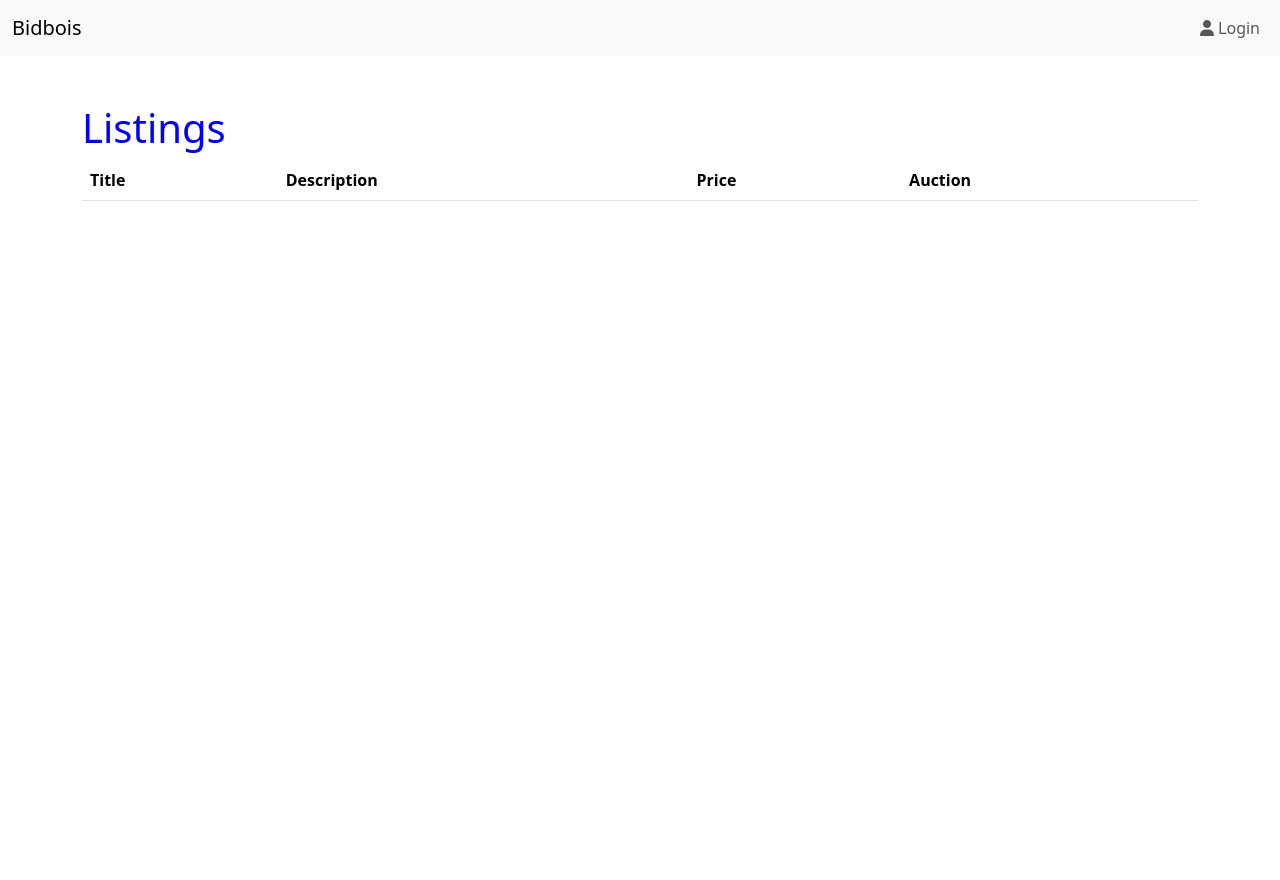
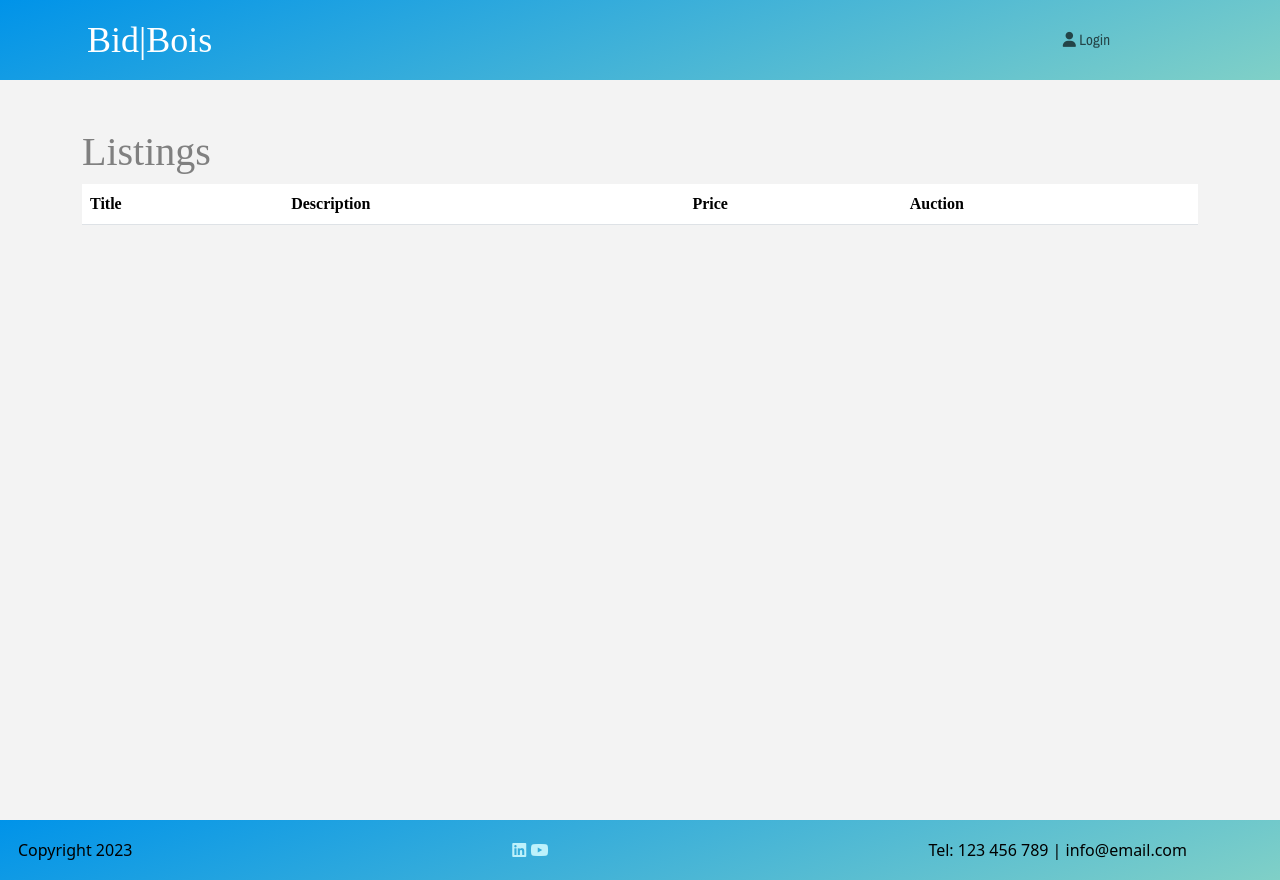
Before and after one commit to Cookkie92/Semester-Project-2, a plain HTML site: page index.html in a window 1280 px wide. Before the commit the page ends 800 px from the top, so only its background shows below. Drawn offline with nearby package versions, Linux system fonts and the light colour scheme; no server answers; a web font is replaced by a local one.

Commit message:
update css

```diff
--- a/index.html
+++ b/index.html
@@ -17,13 +17,20 @@
       src="https://kit.fontawesome.com/1c22db1230.js"
       crossorigin="anonymous"
     ></script>
+    <link rel="preconnect" href="https://fonts.googleapis.com" />
+    <link rel="preconnect" href="https://fonts.gstatic.com" crossorigin />
+    <link
+      href="https://fonts.googleapis.com/css2?family=Archivo+Narrow&family=DynaPuff&family=Lobster&family=Lora:wght@500&family=Merriweather&family=Open+Sans:ital@1&display=swap"
+      rel="stylesheet"
+    />
   </head>
   <body>
+    <div class="wrapper">
       <main>
         <div class="container">
           <h1 class="mt-5">Listings</h1>
           <table class="table" id="listings-table">
-          <thead>
+            <thead class="listings-head">
               <tr>
                 <th scope="col">Title</th>
                 <th scope="col">Description</th>
@@ -31,7 +38,8 @@
                 <th scope="col">Auction</th>
               </tr>
             </thead>
-          <tbody id="listings-table-body">
+
+            <tbody class="listings-body" id="listings-table-body">
               <!-- The table body will be populated with the fetched listings -->
             </tbody>
           </table>
@@ -103,7 +111,11 @@
               <label for="bid" class="form-label">Bid</label>
               <input type="number" class="form-control" id="bid" value="0" />
               <p></p>
-            <button type="submit" class="btn btn-primary" id="place-bid-button">
+              <button
+                type="submit"
+                class="btn btn-primary"
+                id="place-bid-button"
+              >
                 Place Bid
               </button>
             </div>
@@ -117,7 +129,15 @@
           </form>
         </div>
       </main>
-    <footer></footer>
+      <footer>
+        <div class="copyright">Copyright 2023</div>
+        <div class="awesome-icons">
+          <i class="fa-brands fa-linkedin"></i>
+          <i class="fa-brands fa-youtube"></i>
+        </div>
+        <div class="contact-info">Tel: 123 456 789 | info@email.com</div>
+      </footer>
+    </div>
     <script
       src="https://cdn.jsdelivr.net/npm/bootstrap@5.3.0-alpha1/dist/js/bootstrap.bundle.min.js"
       integrity="sha384-w76AqPfDkMBDXo30jS1Sgez6pr3x5MlQ1ZAGC+nuZB+EYdgRZgiwxhTBTkF7CXvN"
--- a/js/components/listings.js
+++ b/js/components/listings.js
@@ -79,6 +79,7 @@ listings.forEach((listing) => {
   row.appendChild(priceCell);
   const auctionCell = document.createElement("td");
   const auctionButton = document.createElement("button");
+  auctionButton.className = "btn btn-info";
   auctionButton.textContent = "View Auction";
   auctionButton.addEventListener("click", () => showAuctionDetails(listing));
   auctionCell.appendChild(auctionButton);
--- a/js/index.js
+++ b/js/index.js
@@ -5,7 +5,7 @@ function createNav() {
   <header>
     <nav class="navbar navbar-expand-lg bg-body-tertiary">
     <div class="container-fluid">
-      <a class="navbar-brand" href="index.html">Bidbois</a>
+      <a class="navbar-brand" href="index.html">Bid|Bois</a>
       <button
         class="navbar-toggler"
         type="button"
--- /dev/null
+++ b/sass/partials/_base.scss
@@ -0,0 +1,56 @@
+//base stuff
+body {
+  height: 100%;
+  background-color: rgb(243, 243, 243);
+  color: rgb(0, 0, 0);
+}
+
+footer {
+  display: flex;
+  justify-content: space-between;
+  background-color: #0093e9;
+  background-image: linear-gradient(160deg, #0093e9 0%, #80d0c7 100%);
+  color: black;
+  padding: 18px;
+  .cpyright {
+    margin-left: 75px;
+  }
+  .contact-info {
+    margin-right: 75px;
+  }
+  .fa-brands {
+    color: getColor(lightblue);
+  }
+}
+.wrapper {
+  display: flex;
+  min-height: 100vh;
+  flex-direction: column;
+  justify-content: space-between;
+}
+
+//listings body
+.listings-body {
+  color: rgb(0, 0, 0);
+  font-family: $font-primary;
+}
+
+.listings-head {
+  color: rgb(9, 9, 9);
+  font-family: $font-headings;
+}
+
+//Buttons
+.new-listing-btn {
+  background-color: red;
+}
+.btn-primary {
+  background-color: red;
+  border-color: red;
+}
+
+//headings
+.mt-5 {
+  color: grey;
+  font-family: $font-headings;
+}
--- /dev/null
+++ b/sass/partials/_nav.scss
@@ -0,0 +1,24 @@
+.navbar {
+  margin: 0 auto;
+  background-color: #0093e9;
+  background-image: linear-gradient(160deg, #0093e9 0%, #80d0c7 100%);
+}
+.navbar-light .navbar-nav .active > .nav-link {
+  color: getColor(lightgreen);
+}
+
+.navbar-brand {
+  margin-left: 75px;
+  font-size: 36px;
+  font-family: $font-headings !important;
+  color: getColor(lightgreen);
+}
+.navbar-nav {
+  margin-right: 75px;
+  font-size: 15px;
+  font-family: $font-nav !important;
+}
+.dropdown-menu {
+  background-color: #0093e9;
+  background-image: linear-gradient(160deg, #0093e9 0%, #80d0c7 100%);
+}
--- /dev/null
+++ b/sass/partials/_variables.scss
@@ -0,0 +1,26 @@
+$colors: (
+  transparentblack: rgba(38, 38, 38, 0.792),
+  transparentwhite: rgba(255, 255, 255, 0.682),
+  transparenthover: rgba(141, 240, 202, 0.682),
+  lightblue: #bdf1fb,
+  lightgreen: #ffffff,
+  yellow: #efef94,
+  white: #ffffff,
+);
+@function getColor($color) {
+  @return map-get($colors, $color);
+}
+$phone: 576px;
+$font-headings: "Gentium Book Basic", serif;
+$font-primary: "Open Sans", sans-serif;
+$font-nav: "Archivo Narrow", sans-serif;
+
+// font-family: 'Archivo Narrow', sans-serif;
+// font-family: 'DynaPuff', cursive;
+// font-family: 'Lobster', cursive;
+// font-family: 'Lora', serif;
+// font-family: 'Merriweather', serif;
+// font-family: 'Open Sans', sans-serif;
+
+// background-color: #D9AFD9;
+// background-image: linear-gradient(0deg, #D9AFD9 0%, #97D9E1 100%);
--- a/sass/style.scss
+++ b/sass/style.scss
@@ -1,7 +1,3 @@
-body {
-  color: blue;
-}
-.banner {
-  height: 100px;
-  background-color: red;
-}
+@import "./partials/variables";
+@import "./partials/nav";
+@import "./partials/base";
```
Also changed, not shown: createlisting.html (+21 -4 lines), login.html (+21 -2 lines), profile.html (+15 -1 lines), register.html (+16 -1 lines), css/style.css, 1 other file. Lines whose indentation alone changed are shown as unchanged.
